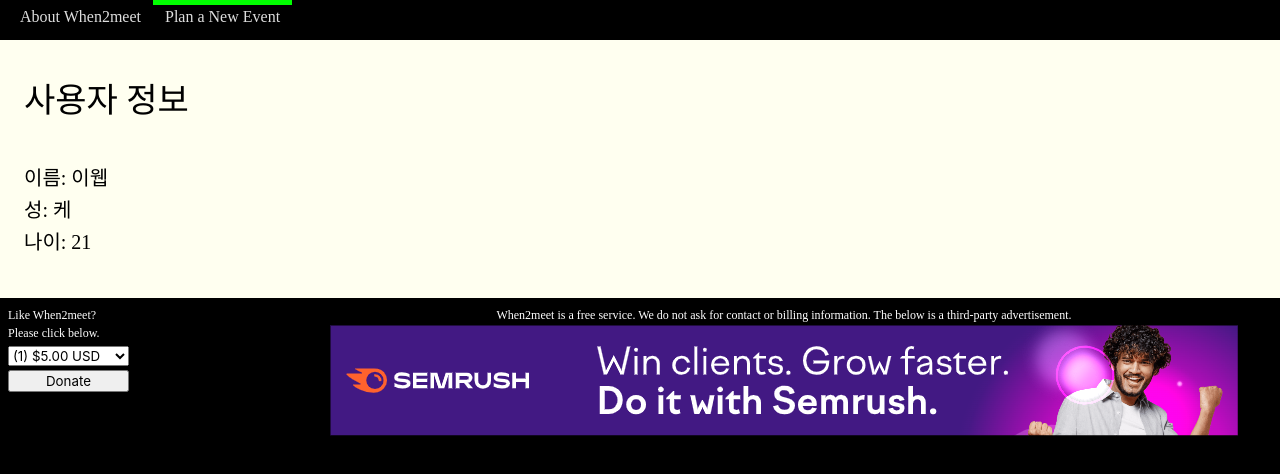
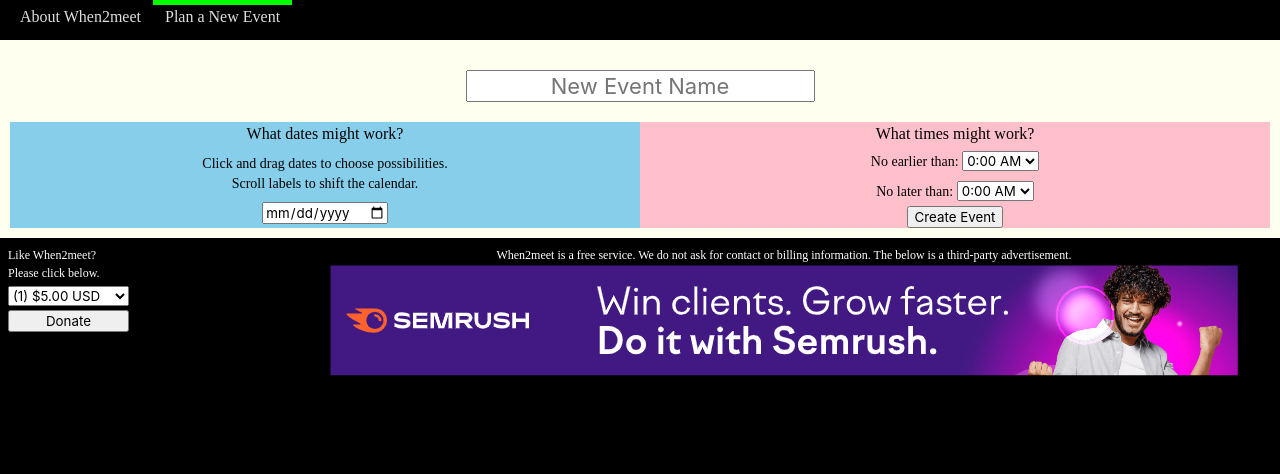
Before and after one commit to strn18/when2meet-clone-client, a React (Create React App) app: page / in a window 1280 px wide. Shown: the top 474 px of the page. Built offline with nearby package versions, Linux system fonts and the light colour scheme; no server answers; a web font is replaced by a local one.

Commit message:
MOD: 메인 페이지 수정. 전체적인 UI 맞추고, 이벤트 이름 입력 / 날짜 선택(임시) / 시작 및 종료 시간 설정하는 부분 추가.

```diff
--- a/src/pages/Main/index.tsx
+++ b/src/pages/Main/index.tsx
@@ -1,20 +1,38 @@
-import { useEffect, useState } from 'react';
-import axios from 'axios';
+import { ChangeEvent, useState } from 'react';
 import { Box, Typography } from '@mui/material';
 
-import { User } from '../../models/user';
+export function MainPage() {
+  const [eventName, setEventName] = useState<string>();
+  const [date, setDate] = useState<string>();
+  const [beginTime, setBeginTime] = useState<number>();
+  const [endTime, setEndTime] = useState<number>();
 
-export function MainPage() {
+  const handleEventName = (event: ChangeEvent<HTMLInputElement>) => {
+    setEventName(event.target.value);
+  };
+
+  const handleDate = (event: ChangeEvent<HTMLInputElement>) => {
+    setDate(event.target.value);
+  };
+
+  const handleBeginTime = (event: ChangeEvent<HTMLSelectElement>) => {
+    setBeginTime(parseInt(event.target.value, 10));
+  };
+
+  const handleEndTime = (event: ChangeEvent<HTMLSelectElement>) => {
+    setEndTime(parseInt(event.target.value, 10));
+  };
+
   /**
    * user 상태(state)를 선언했습니다.
    * 이 state는 User 타입이며, 초기값은 아래와 같습니다.
    */
-  const [user, setUser] = useState<User>({
-    id: 0,
-    firstName: '이웹',
-    lastName: '케',
-    age: 21,
-  });
+  // const [user, setUser] = useState<User>({
+  //   id: 0,
+  //   firstName: '이웹',
+  //   lastName: '케',
+  //   age: 21,
+  // });
 
   /**
    * 백엔드 서버에 요청을 보내서 유저 정보를 가져오는 함수입니다.
@@ -22,36 +40,36 @@ export function MainPage() {
    * 서버와 통신하는데 시간이 걸리기 때문에 비동기 함수(async)로 선언했습니다.
    * 비동기 함수는 항상 try-catch문으로 감싸주는 것이 좋습니다. (에러가 발생할 수 있기 때문에)
    */
-  async function getUser() {
-    try {
-      /**
-       * process.env 는 환경변수를 의미합니다
-       * .env 파일에 REACT_APP_API_URL 이라는 변수를 선언했기 때문에 이런식으로 불러올 수 있습니다.
-       * 실행되는 환경(개발이냐 라이브냐)에 따라 달라지는 값이거나, 보안이 필요한 값들은 .env 파일에 넣어두고 불러와서 사용합니다.
-       * .env 파일은 git에 올라가지 않습니다.(지금은 교육용으로 올려놨습니다)
-       * .env 파일은 .gitignore에 등록되어 있습니다.
-       *
-       * axios.get()은 여러 값들을 반환하지만, 우리는 data, status만 사용할 것입니다.
-       * data라는 이름은 너무 추상적이기 때문에 userResponse라는 이름으로 사용합니다.
-       */
-      const { data: userResponse, status } = await axios.get(`${process.env.REACT_APP_API_URL}/user?id=1`);
-      if (status === 200) {
-        /**
-         * status가 200이라는 것은 서버로부터 제대로 데이터를 받아왔다는 것이므로, 우리는 user 상태를 업데이트해줍니다.
-         */
-        setUser(userResponse);
-      } else {
-        // 실패한 경우, 에러를 발생시킵니다.
-        // 이러면 아래의 catch문으로 넘어갑니다.
-        throw new Error();
-      }
-    } catch {
-      /**
-       * 모종의 이유로 api 호출에 실패한 경우, 에러를 콘솔에 출력합니다. (실제 사용자에게는 보이지 않습니다.)
-       */
-      console.error('유저 정보를 가져오는데 실패했습니다.');
-    }
-  }
+  // async function getUser() {
+  //   try {
+  //     /**
+  //      * process.env 는 환경변수를 의미합니다
+  //      * .env 파일에 REACT_APP_API_URL 이라는 변수를 선언했기 때문에 이런식으로 불러올 수 있습니다.
+  //      * 실행되는 환경(개발이냐 라이브냐)에 따라 달라지는 값이거나, 보안이 필요한 값들은 .env 파일에 넣어두고 불러와서 사용합니다.
+  //      * .env 파일은 git에 올라가지 않습니다.(지금은 교육용으로 올려놨습니다)
+  //      * .env 파일은 .gitignore에 등록되어 있습니다.
+  //      *
+  //      * axios.get()은 여러 값들을 반환하지만, 우리는 data, status만 사용할 것입니다.
+  //      * data라는 이름은 너무 추상적이기 때문에 userResponse라는 이름으로 사용합니다.
+  //      */
+  //     const { data: userResponse, status } = await axios.get(`${process.env.REACT_APP_API_URL}/user?id=1`);
+  //     if (status === 200) {
+  //       /**
+  //        * status가 200이라는 것은 서버로부터 제대로 데이터를 받아왔다는 것이므로, 우리는 user 상태를 업데이트해줍니다.
+  //        */
+  //       setUser(userResponse);
+  //     } else {
+  //       // 실패한 경우, 에러를 발생시킵니다.
+  //       // 이러면 아래의 catch문으로 넘어갑니다.
+  //       throw new Error();
+  //     }
+  //   } catch {
+  //     /**
+  //      * 모종의 이유로 api 호출에 실패한 경우, 에러를 콘솔에 출력합니다. (실제 사용자에게는 보이지 않습니다.)
+  //      */
+  //     console.error('유저 정보를 가져오는데 실패했습니다.');
+  //   }
+  // }
 
   /**
    * useEffect는 컴포넌트가 렌더링 될 때마다 실행되는 함수입니다.
@@ -63,21 +81,83 @@ export function MainPage() {
    * deps(=의존성) 배열이 빈 배열이므로 첫 렌더링 때만 실행됩니다.
    * 만약 의존성 배열에 어떠한 변수나 상태를 넣어주면, 해당 변수나 상태가 변경될 때마다 실행됩니다. -> 상황에 따라 유용하게 사용할 수 있습니다.
    */
-  useEffect(() => {
-    getUser();
-  }, []);
+  // useEffect(() => {
+  //   getUser();
+  // }, []);
 
   return (
-    <Box paddingX={3} paddingY={5}>
-      <Box>
-        <Typography variant="h4">사용자 정보</Typography>
+    <Box display={'flex'} flexDirection={'column'} padding={'10px'}>
+      <Box display={'flex'} justifyContent={'center'} marginY={'20px'}>
+        <input
+          type="text"
+          value={eventName}
+          onChange={handleEventName}
+          placeholder="New Event Name"
+          maxLength={128}
+          style={{ textAlign: 'center', fontSize: '22px' }}
+        />
       </Box>
-      <Box height={40} />
-      <Box>
-        <Typography variant="h6">이름: {user.firstName}</Typography>
-        <Typography variant="h6">성: {user.lastName}</Typography>
-        <Typography variant="h6">나이: {user.age}</Typography>
+      <Box display={'flex'} justifyContent={'space-around'}>
+        <Box
+          display={'flex'}
+          flexDirection={'column'}
+          alignItems={'center'}
+          sx={{ width: '50%', backgroundColor: 'skyblue' }}
+        >
+          <Typography variant="body1">What dates might work?</Typography>
+          <Box display={'flex'} flexDirection={'column'} alignItems={'center'} marginY={1}>
+            <Typography variant="body2">Click and drag dates to choose possibilities.</Typography>
+            <Typography variant="body2">Scroll labels to shift the calendar.</Typography>
+          </Box>
+          <input type="date" onChange={handleDate} />
+        </Box>
+        <Box
+          display={'flex'}
+          flexDirection={'column'}
+          alignItems={'center'}
+          sx={{ width: '50%', backgroundColor: 'pink' }}
+        >
+          <Typography variant="body1">What times might work?</Typography>
+          <Box marginY={0.5}>
+            <Typography variant="body2" display={'inline'}>
+              {'No earlier than: '}
+            </Typography>
+            <select value={beginTime} onChange={handleBeginTime}>
+              {[0, 1, 2].map((n) => (
+                <option value={n}>{`${n}:00 AM`}</option>
+              ))}
+            </select>
+          </Box>
+          <Box marginY={0.5}>
+            <Typography variant="body2" display={'inline'}>
+              {'No later than: '}
+            </Typography>
+            <select value={endTime} onChange={handleEndTime}>
+              {[0, 1, 2].map((n) => (
+                <option value={n}>{`${n}:00 AM`}</option>
+              ))}
+            </select>
+          </Box>
+          <button
+            onClick={() => {
+              alert(`이벤트 이름: ${eventName}\n선택한 시간: ${date}\n시작 시간: ${beginTime}\n종료 시간: ${endTime}`);
+            }}
+          >
+            Create Event
+          </button>
+        </Box>
       </Box>
     </Box>
+    // <Box paddingX={3} paddingY={5}>
+    //   <Box>
+    //     <Typography variant="h4">사용자 정보</Typography>
+    //   </Box>
+    //   <Box height={40} />
+    //   <Box>
+    //     <Typography variant="h6">이름: {user.firstName}</Typography>
+    //     <Typography variant="h6">성: {user.lastName}</Typography>
+    //     <Typography variant="h6">나이: {user.age}</Typography>
+    //   </Box>
+    // </Box>
   );
 }
```
